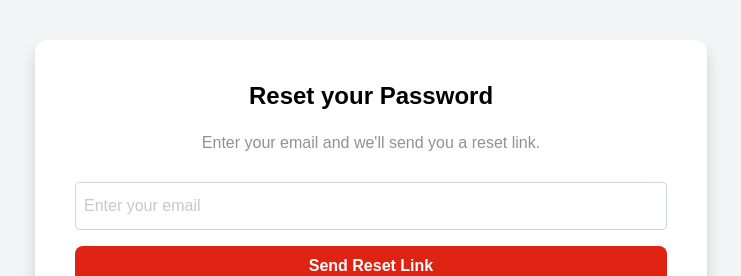
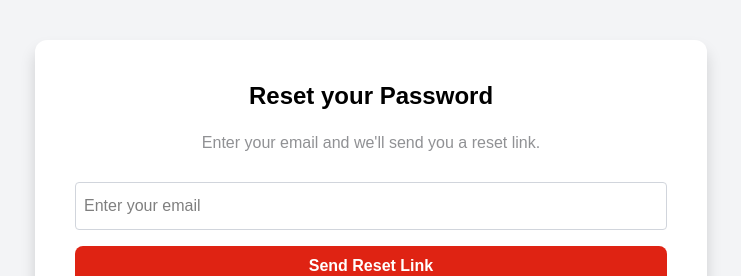
Before and after one commit to fastweb-cm/company-website, a React (Vite) app in the folder app/: page /auth/forgot-password in a window 1280 px wide. Shown: the part 194-470 px from the top of the page, without its empty margins (269-1010 px from the left). Built offline with nearby package versions, Linux system fonts and the light colour scheme.

Commit message:
minor color fixed

```diff
--- a/app/src/pages/ForgotPassword.jsx
+++ b/app/src/pages/ForgotPassword.jsx
@@ -10,7 +10,7 @@ const ForgotPassword = () => {
       <p className='text-center text-accent/50 mb-6'>Enter your email and we'll send you a reset link.</p>
    <input type="email"
    placeholder='Enter your email'
-   className='w-full border p-2 mb-4 text-accent/50 border-gray-300 rounded
+   className='w-full border p-2 mb-4 text-text border-gray-300 rounded
    focus:outline-none focus:ring-2 focus:ring-red-500' />
 
    <Button variant='primary' hoverBg='black' className='w-full '>Send Reset Link</Button>
```
